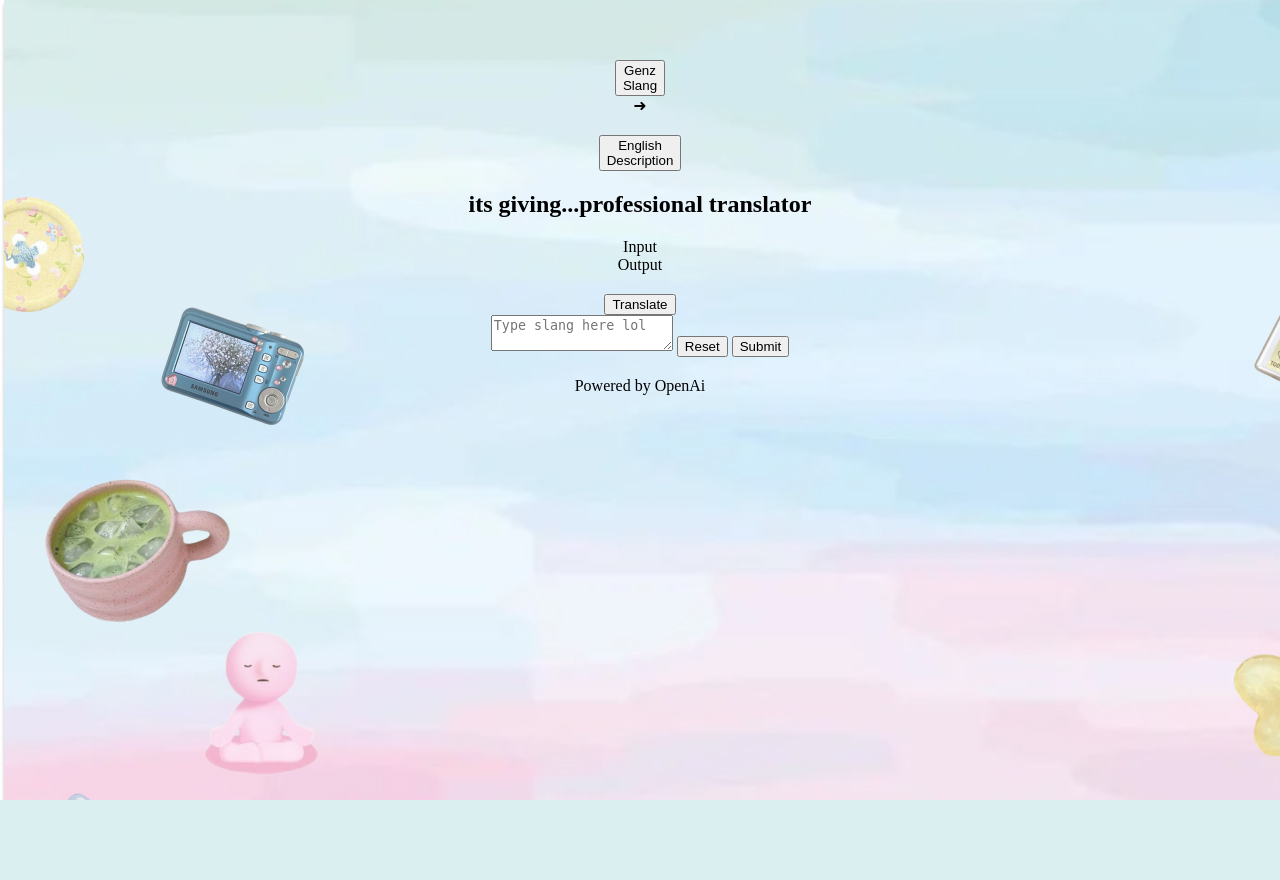
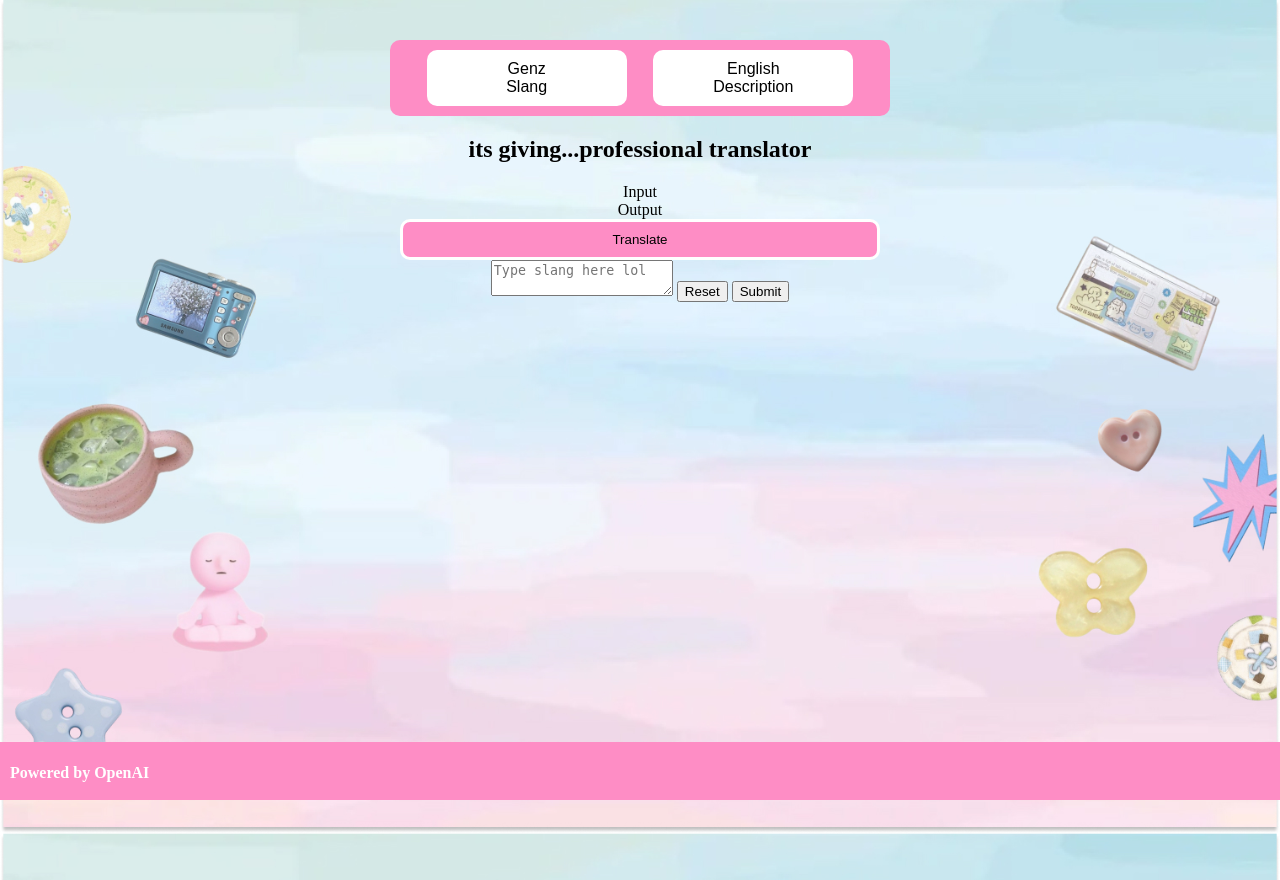
Before and after one commit to MarinaHacks5-0/SLANG-translator, a Flask app: page / in a window 1280 px wide. Before the commit the page ends 800 px from the top, so only its background shows below. Run offline with Flask 3, Linux system fonts and the light colour scheme.

Commit message:
new layout

```diff
--- a/static/script.js
+++ b/static/script.js
@@ -1,6 +1,6 @@
 
 
-//🧠 What You’ll Include in script.js
+//What You’ll Include in script.js
 //Here’s what you’ll be implementing conceptually (not code yet):
 
 //Get elements: input field, translate button, and output box.
@@ -15,19 +15,46 @@ let isGenZToEnglish = true;
 //Add event listeners to detect when the button is clicked.
 button.addEventListener('click',handleTranslate);
 
-//Add event listeners to detect when the button is clicked.
+//To toggle the direction of the arrow on the translate button when clicked again.
 button.addEventListener('click',handleTranslate);("dblclick", () => {
     isGenZToEnglish = ! isGenZToEnglish;
-    translate.textContent
+    translate.textContent = isGenZToEnglish
+        ? "Gen Z to English"
+        : "English to Gen Z";
+});
 
+//Reset button Clears input and output.
+reset.addEventListener('click', () => {
+    input.value = " ";
+    output.textContent = " ";
+});
+
+//Fetch API call to /translate (Flask route).
+async function handleTranslate() {
+  const text = input.value.trim();
+  if (!text) {
+    output.textContent = "Please enter text to translate!";
+    return;
+  }}
+
+//Handle JSON response to display the translation result
+const data = await response.json();
+  //Handle JSON response to display the translation result.
+try
+{
+  const data = await response.json();
+  output.textContent = data.translation || "No translation found.";
+} catch (error) {
+  console.error("Error:", error);
+  output.textContent = "Something went wrong. Please try again.";
 }
-//to toggle the direction of the arrow on the translate button when clicked again.
-fetch('')
-    .then(response => response.json())
-    .then(data => console.log(data))
-    .catch(error => console.error('Error:', error));
 
 
-//Handle JSON response to display the translation result.
 
-//(Optional) Show a small loading spinner or text while waiting.
+
+
+//(Optional) Show a small loading spinner or text while waiting.Translating...;
+o "POST",utput.textCon {"c"}tent = "Tr
+      text:
+      direction:
+   ing...";
--- a/static/style.css
+++ b/static/style.css
@@ -1,18 +1,74 @@
-body{
-    background-image: url('/static/images/Background.jpeg');
-    text-align: center;
-    padding: 40px;
-    margin: 0;
+:root {
+    --pink: #fe8dc5;
+    --light-pink: #ffb6d7;
+    --dark-pink: rgb(247, 84, 187);
+    --white: #ffffff;
+    --black: #000000;
+    --font-family: 'Arial', sans-serif;
 }
 
-.output-container{
-    margin-top: 20px;
+body {
+    background-image: url("images/Background.jpeg");
+    background-size: cover;          /* ensures the image fills the screen */
+    background-position: center;     /* centers the image */
+    background-repeat: no-repeat;    /* prevents tiling */
+    background-attachment: fixed;    /* keeps background fixed while scrolling */
+    min-height: 100vh;               /* ensures full viewport height */
+    margin: 0;
+    padding: 40px;
+    text-align: center;
 }
 
-button{
+.output-container {
     margin-top: 20px;
+    margin-bottom: 50px;
 }
 
-footer{
-    margin-top: 20px;
+footer {
+    width: 100%;
+    max-width: 100%;
+    background-color: var(--pink);
+    border-top: 4px solid var(--pink);
+    position: fixed;
+    bottom: 0;
+    left: 0;
+    text-align: left;
+    padding: 2px 10px;
+    box-sizing: border-box;
+    color: var(--white);
+    font-weight: 600;
 }
+
+
+.mode-toggle {
+    display: flex;
+    width: 40%;
+    background: var(--pink);
+    border-radius: 10px;
+    padding: 10px;
+    margin: 0 auto;
+    justify-content: space-evenly;
+
+}
+
+.mode-toggle button {
+    width: 95vw;
+    max-width: 50px;
+    min-width: 200px;
+    border-radius: 10px;
+    background: white;
+    border: none;
+    padding: 10px 50px;
+    font-size: 1rem;
+}
+
+.translate-pill{
+    display: flex;
+    width: 40%;
+    background: var(--pink);
+    border-radius: 10px;
+    margin: 0 auto;
+    padding: 10px;
+    border: var(--white) solid 3px;
+    justify-content: center;
+}
--- a/templates/index.html
+++ b/templates/index.html
@@ -3,48 +3,42 @@
 <head>
     <meta charset="UTF-8">
     <meta name="viewport" content="width=device-width, initial-scale=1.0">
-    <link rel="stylesheet"  href="{{ url_for('static', filename='style.css') }}">
+    <link rel="stylesheet" href="{{ url_for('static', filename='style.css') }}">
     <title>SlangTranslator</title>
 </head>
 <body>
-    <!--
-    <div class="navbar">
-        <h1>SlangTranslator</h1>
-    </div>
-    -->
+    <!-- Mode toggle -->
     <div class="mode-toggle">
         <button class="pill-left" id="btn-slang-to-normal">Genz<br>Slang</button>
-        <div class="toggle-arrow">➜</div>
         <button class="pill-right" id="btn-normal-to-slang">English<br>Description</button>
     </div>
 
-    <!-- Title-->
-    <div class = "header-container">
+    <!-- Title -->
+    <div class="header-container">
         <h2>its giving...professional translator</h2>
     </div>
 
-    <!-- Main Card-->
+    <!-- Main Card -->
     <div class="main-card">
         <main class="card">
             <div class="card-top">
                 <div class="tab-left">Input</div>
                 <div class="divider"></div>
                 <div class="tab-right">Output</div>
-
                 <button class="translate-pill" id="translate-pill" type="button">Translate</button>
             </div>
 
             <div class="panes">
-                <div class= "pane">
+                <div class="pane">
                     <form id="translator">
-                        <textarea name="" id="inputText" placeholder="Type slang here lol" required></textarea>
+                        <textarea id="inputText" placeholder="Type slang here lol" required></textarea>
                         <button type="button" id="btn-reset" class="reset-pill">Reset</button>
                         <button id="translator-button" type="submit" class="sr-only">Submit</button>
                     </form>
                 </div>
 
                 <div class="pane" id="outputPane">
-                    <div  id="outputText" class="output-box" aria-live="polite" placeholder="Translation will appear here" readonly></div>
+                    <div id="outputText" class="output-box" aria-live="polite" placeholder="Translation will appear here" readonly></div>
                 </div>
 
                 <div class="loader-overlay" aria-hidden="true">
@@ -52,15 +46,16 @@
                 </div>
             </div>
         </main>
-
     </div>
 
+    <!-- Footer -->
     <div class="footer">
         <footer>
-            <p>Powered by OpenAi</p>
+            <p>Powered by OpenAI</p>
         </footer>
     </div>
-    <script src="script.js"></script>
 
+    <!-- JS -->
+    <script src="{{ url_for('static', filename='script.js') }}"></script>
 </body>
 </html>
```
